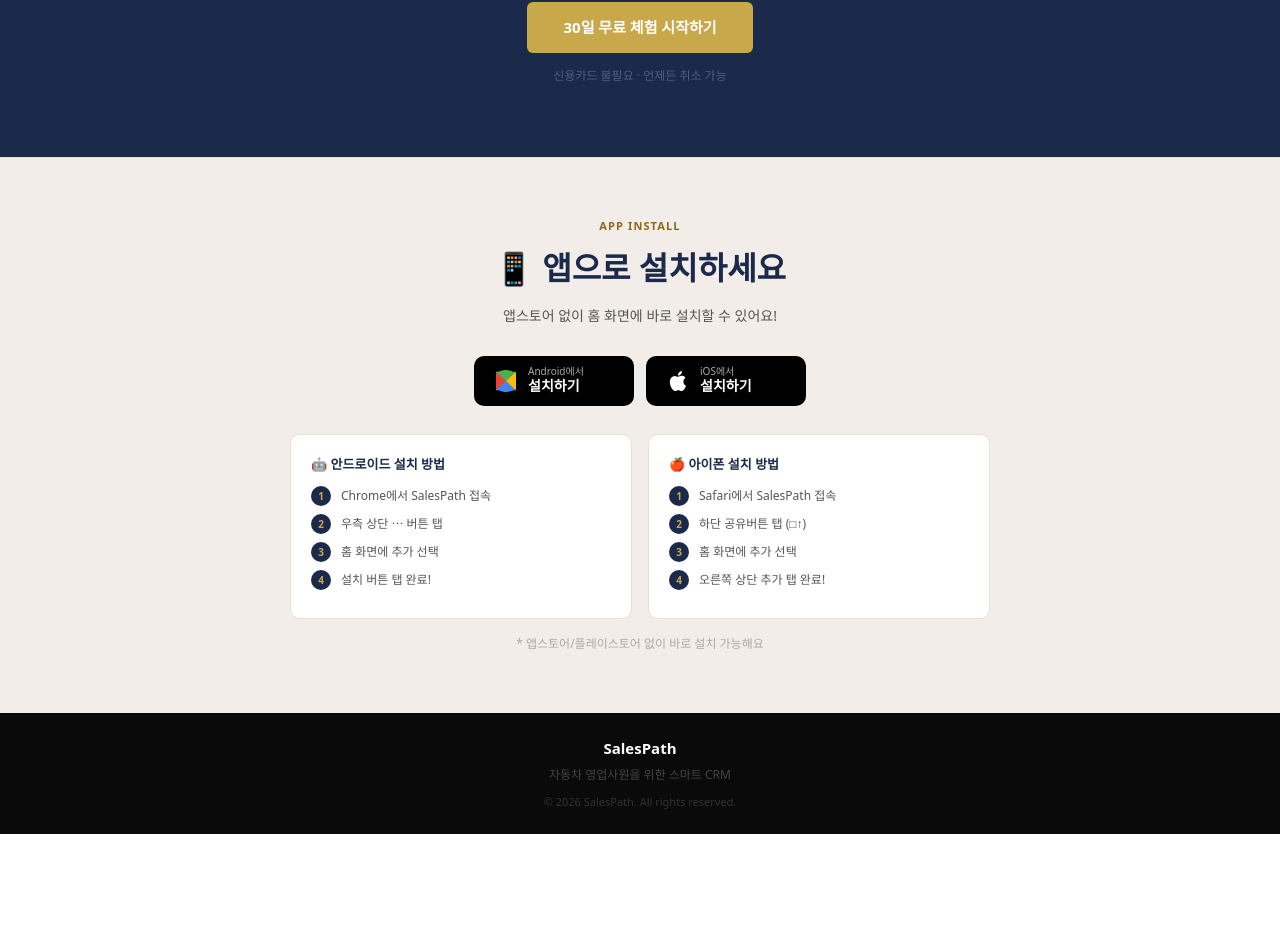
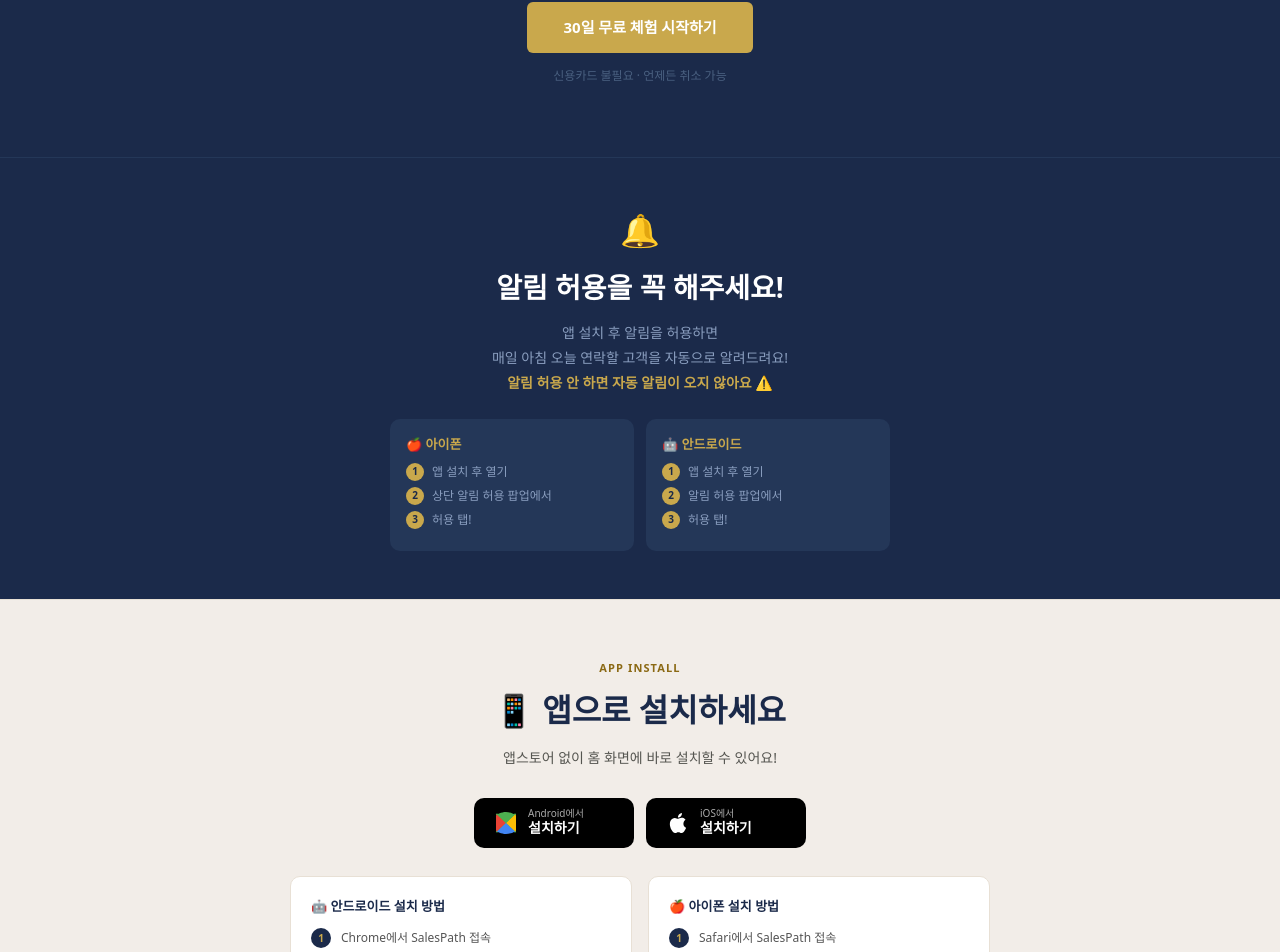
Before and after one commit to alive0alive18-ux/salespath-crm, a Next.js app: page / in a window 1280 px wide. Shown: the part 3558-4510 px from the top of the page. Before the commit the page ends 4392 px from the top, so only its background shows below. Built offline with nearby package versions, Linux system fonts and the light colour scheme.

Commit message:
랜딩페이지 알림 허용 안내 추가

```diff
--- a/app/page.tsx
+++ b/app/page.tsx
@@ -231,6 +231,39 @@
           </div>
         </section>
 
+        {/* 알림 허용 안내 */}
+        <section style={{ padding:mounted&&isMobile?'32px 16px':'48px 32px', background:NAVY, borderTop:`1px solid ${NAVY2}` }}>
+          <div style={{ maxWidth:700, margin:'0 auto', textAlign:'center' as const }}>
+            <div style={{ fontSize:32, marginBottom:12 }}>🔔</div>
+            <h2 style={{ fontSize:mounted&&isMobile?22:28, fontWeight:700, color:WHITE, marginBottom:12 }}>알림 허용을 꼭 해주세요!</h2>
+            <p style={{ fontSize:14, color:'#8A9EBF', lineHeight:1.8, marginBottom:24 }}>
+              앱 설치 후 알림을 허용하면<br/>
+              매일 아침 오늘 연락할 고객을 자동으로 알려드려요!<br/>
+              <span style={{ color:GOLD, fontWeight:600 }}>알림 허용 안 하면 자동 알림이 오지 않아요 ⚠️</span>
+            </p>
+            <div style={{ display:'grid', gridTemplateColumns:mounted&&isMobile?'1fr':'1fr 1fr', gap:12, maxWidth:500, margin:'0 auto' }}>
+              <div style={{ background:NAVY2, borderRadius:10, padding:'16px', textAlign:'left' as const }}>
+                <div style={{ fontSize:13, fontWeight:700, color:GOLD, marginBottom:8 }}>🍎 아이폰</div>
+                {['앱 설치 후 열기','상단 알림 허용 팝업에서','허용 탭!'].map((s,i)=>(
+                  <div key={i} style={{ display:'flex', alignItems:'center', gap:8, marginBottom:6 }}>
+                    <div style={{ width:18, height:18, borderRadius:'50%', background:GOLD, color:NAVY, fontSize:10, fontWeight:700, display:'flex', alignItems:'center', justifyContent:'center', flexShrink:0 }}>{i+1}</div>
+                    <span style={{ fontSize:12, color:'#8A9EBF' }}>{s}</span>
+                  </div>
+                ))}
+              </div>
+              <div style={{ background:NAVY2, borderRadius:10, padding:'16px', textAlign:'left' as const }}>
+                <div style={{ fontSize:13, fontWeight:700, color:GOLD, marginBottom:8 }}>🤖 안드로이드</div>
+                {['앱 설치 후 열기','알림 허용 팝업에서','허용 탭!'].map((s,i)=>(
+                  <div key={i} style={{ display:'flex', alignItems:'center', gap:8, marginBottom:6 }}>
+                    <div key={i} style={{ width:18, height:18, borderRadius:'50%', background:GOLD, color:NAVY, fontSize:10, fontWeight:700, display:'flex', alignItems:'center', justifyContent:'center', flexShrink:0 }}>{i+1}</div>
+                    <span style={{ fontSize:12, color:'#8A9EBF' }}>{s}</span>
+                  </div>
+                ))}
+              </div>
+            </div>
+          </div>
+        </section>
+
         {/* 앱 설치 안내 */}
         <section style={{ padding:mounted&&isMobile?'40px 16px':'60px 32px', background:'#F2EDE8', borderTop:`1px solid ${BORDER}` }}>
           <div style={{ maxWidth:700, margin:'0 auto', textAlign:'center' as const }}>
```
